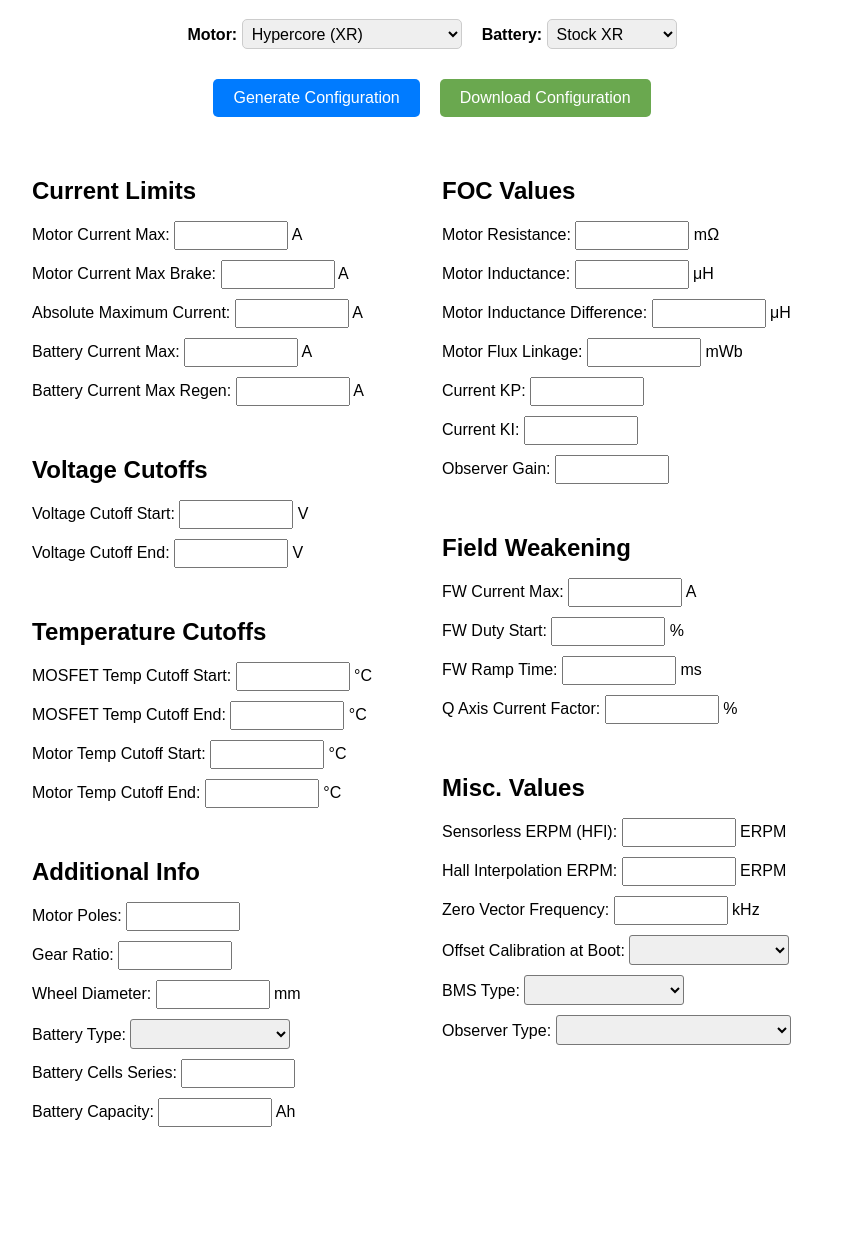
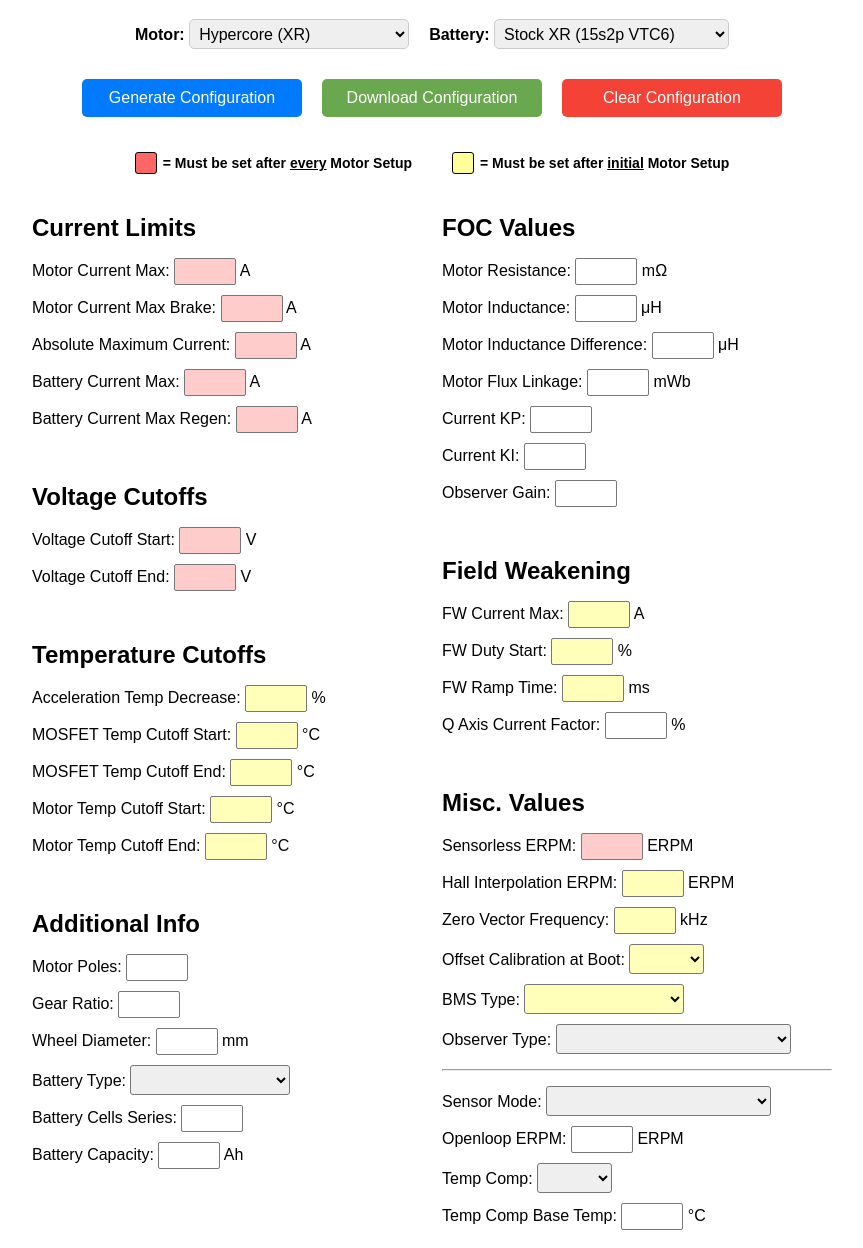
Before and after one commit to NicoAleman/FloatMotorConfigurator, a plain HTML site: page index.html in a window 1280 px wide. Shown: the part 132-1380 px from the top of the page, without its empty margins (208-1071 px from the left). Before the commit the page ends 1337 px from the top, so only its background shows below. Drawn offline with Linux system fonts and the light colour scheme; a script that the page names is missing.

Commit message:
Prototype Updates
Base UI mostly complete, prepping for scripting

```diff
--- a/index.html
+++ b/index.html
@@ -23,12 +23,12 @@
       <div class="form-group">
         <label for="battery-select">Battery:</label>
         <select id="battery-select">
-          <option value="Stock XR">Stock XR</option>
-          <option value="CBXR/JWXR">CBXR/JWXR</option>
-          <option value="CBSP">CBSP</option>
-          <option value="Speed Pack">Speed Pack</option>
-          <option value="Torque Pack">Torque Pack</option>
-          <option value="Meat Pack">Meat Pack</option>
+          <option value="Stock XR">Stock XR (15s2p VTC6)</option>
+          <option value="CBXR/JWXR">CBXR/JWXR (15s3p M35A)</option>
+          <option value="CBSP">CBSP (15s1p P42A)</option>
+          <option value="Speed Pack">Speed Pack (20s2p P28A)</option>
+          <option value="Torque Pack">Torque Pack (18s2p P42A)</option>
+          <option value="Meat Pack">ME4T Pack (18s2p 50S)</option>
         </select>
       </div>
     </div>
@@ -36,92 +36,109 @@
     <div class="button-container">
       <button id="gen-button">Generate Configuration</button>
       <button id="save-button">Download Configuration</button>
+      <button id="clear-button">Clear Configuration</button>
+    </div>
+
+    <div class="key-container">
+      <div class="key">
+        <div class="red-square"></div>
+        <div class="key-text">
+          <span class="bold">= Must be set after <span class="highlight">every</span> Motor Setup</span>
+        </div>
+      </div>
+      <div class="key">
+        <div class="yellow-square"></div>
+        <div class="key-text">
+          <span class="bold">= Must be set after <span class="highlight">initial</span> Motor Setup</span>
+        </div>
+      </div>
     </div>
 
     <div class="text-field-list">
       <div class="column">
         <h2>Current Limits</h2>
         <ul>
-          <li>Motor Current Max: <input type="text" id="motor-current-max"> A</li>
-          <li>Motor Current Max Brake: <input type="text" id="motor-current-max-brake"> A</li>
-          <li>Absolute Maximum Current: <input type="text" id="absolute-max-current"> A</li>
-          <li>Battery Current Max: <input type="text" id="battery-current-max"> A</li>
-          <li>Battery Current Max Regen: <input type="text" id="battery-current-max-regen"> A</li>
+          <li>Motor Current Max: <input type="text" id="l_current_max"> A</li>
+          <li>Motor Current Max Brake: <input type="text" id="l_current_min"> A</li>
+          <li>Absolute Maximum Current: <input type="text" id="l_abs_current_max"> A</li>
+          <li>Battery Current Max: <input type="text" id="l_in_current_max"> A</li>
+          <li>Battery Current Max Regen: <input type="text" id="l_in_current_min"> A</li>
         </ul>
 
         <h2>Voltage Cutoffs</h2>
         <ul>
-          <li>Voltage Cutoff Start: <input type="text" id="voltage-cutoff-start"> V</li>
-          <li>Voltage Cutoff End: <input type="text" id="voltage-cutoff-end"> V</li>
+          <li>Voltage Cutoff Start: <input type="text" id="l_battery_cut_start"> V</li>
+          <li>Voltage Cutoff End: <input type="text" id="l_battery_cut_end"> V</li>
         </ul>
 
         <h2>Temperature Cutoffs</h2>
         <ul>
-          <li>MOSFET Temp Cutoff Start: <input type="text" id="mosfet-temp-cutoff-start"> °C</li>
-          <li>MOSFET Temp Cutoff End: <input type="text" id="mosfet-temp-cutoff-end"> °C</li>
-          <li>Motor Temp Cutoff Start: <input type="text" id="motor-temp-cutoff-start"> °C</li>
-          <li>Motor Temp Cutoff End: <input type="text" id="motor-temp-cutoff-end"> °C</li>
+          <li>Acceleration Temp Decrease: <input type="text" id="l_temp_accel_dec"> %</li>
+          <li>MOSFET Temp Cutoff Start: <input type="text" id="l_temp_fet_start"> °C</li>
+          <li>MOSFET Temp Cutoff End: <input type="text" id="l_temp_fet_end"> °C</li>
+          <li>Motor Temp Cutoff Start: <input type="text" id="l_temp_motor_start"> °C</li>
+          <li>Motor Temp Cutoff End: <input type="text" id="l_temp_motor_end"> °C</li>
         </ul>
 
         <h2>Additional Info</h2>
         <ul>
-          <li>Motor Poles: <input type="text" id="motor-poles"> </li>
-          <li>Gear Ratio: <input type="text" id="gear-ratio"> </li>
-          <li>Wheel Diameter: <input type="text" id="wheel-diameter"> mm</li>
+          <li>Motor Poles: <input type="text" id="si_motor_poles"> </li>
+          <li>Gear Ratio: <input type="text" id="si_gear_ratio"> </li>
+          <li>Wheel Diameter: <input type="text" id="si_wheel_diameter"> mm</li>
           <li>Battery Type:
-            <select id="battery-type">
+            <select id="si_battery_type">
               <option value=""></option>
               <option value="0">Li-ion (3.0-4.2V)</option>
               <option value="1">Li-iron (2.6-3.6V)</option>
               <option value="2">Lead Acid</option>
             </select>
           </li>
-          <li>Battery Cells Series: <input type="text" id="battery-cells-series"> </li>
-          <li>Battery Capacity: <input type="text" id="battery-capacity"> Ah</li>
+          <li>Battery Cells Series: <input type="text" id="si_battery_cells"> </li>
+          <li>Battery Capacity: <input type="text" id="si_battery_ah"> Ah</li>
         </ul>
       </div>
 
       <div class="column">
         <h2>FOC Values</h2>
         <ul>
-          <li>Motor Resistance: <input type="text" id="motor-resistance"> mΩ</li>
-          <li>Motor Inductance: <input type="text" id="motor-inductance"> μH</li>
-          <li>Motor Inductance Difference: <input type="text" id="motor-inductance-difference"> μH</li>
-          <li>Motor Flux Linkage: <input type="text" id="motor-flux-linkage"> mWb</li>
-          <li>Current KP: <input type="text" id="current-kp"> </li>
-          <li>Current KI: <input type="text" id="current-ki"> </li>
-          <li>Observer Gain: <input type="text" id="observer-gain"> </li>
+          <li>Motor Resistance: <input type="text" id="foc_motor_r"> mΩ</li>
+          <li>Motor Inductance: <input type="text" id="foc_motor_l"> μH</li>
+          <li>Motor Inductance Difference: <input type="text" id="foc_motor_ld_lq_diff"> μH</li>
+          <li>Motor Flux Linkage: <input type="text" id="foc_motor_flux_linkage"> mWb</li>
+          <li>Current KP: <input type="text" id="foc_current_kp"> </li>
+          <li>Current KI: <input type="text" id="foc_current_ki"> </li>
+          <li>Observer Gain: <input type="text" id="foc_observer_gain"> </li>
         </ul>
 
         <h2>Field Weakening</h2>
         <ul>
-          <li>FW Current Max: <input type="text" id="fw-current-max"> A</li>
-          <li>FW Duty Start: <input type="text" id="fw-duty-start"> %</li>
-          <li>FW Ramp Time: <input type="text" id="fw-ramp-time"> ms</li>
-          <li>Q Axis Current Factor: <input type="text" id="q-axis-current-factor"> %</li>
+          <li>FW Current Max: <input type="text" id="foc_fw_current_max"> A</li>
+          <li>FW Duty Start: <input type="text" id="foc_fw_duty_start"> %</li>
+          <li>FW Ramp Time: <input type="text" id="foc_fw_ramp_time"> ms</li>
+          <li>Q Axis Current Factor: <input type="text" id="foc_fw_q_current_factor"> %</li>
         </ul>
 
         <h2>Misc. Values</h2>
         <ul>
-          <li>Sensorless ERPM (HFI): <input type="text" id="sensorless-erpm"> ERPM</li>
-          <li>Hall Interpolation ERPM: <input type="text" id="hall-interpolation-erpm"> ERPM</li>
-          <li>Zero Vector Frequency: <input type="text" id="zero-vector-frequency"> kHz</li>
+          <li>Sensorless ERPM: <input type="text" id="foc_sl_erpm"> ERPM</li>
+          <li>Hall Interpolation ERPM: <input type="text" id="foc_hall_interp_erpm"> ERPM</li>
+          <li>Zero Vector Frequency: <input type="text" id="foc_f_zv"> kHz</li>
           <li>Offset Calibration at Boot:
-            <select id="calibration-at-boot">
+            <select id="foc_offsets_cal_on_boot">
               <option value=""></option>
               <option value="0">False</option>
               <option value="1">True</option>
             </select>
           </li>
           <li>BMS Type:
-            <select id="bms-type">
+            <select id="bms.type">
               <option value=""></option>
               <option value="0">None</option>
               <option value="1">VESC BMS</option>
             </select>
           </li>
           <li>Observer Type:
-            <select id="observer-type">
+            <select id="foc_observer_type">
               <option value=""></option>
               <option value="0">Ortega Original</option>
               <option value="1">MXLemming</option>
@@ -129,6 +146,30 @@
               <option value="3">MXLemming Lambda Comp</option>
             </select>
           </li>
+          <hr>
+          <li>Sensor Mode:
+            <select id="foc_sensor_mode">
+              <option value=""></option>
+              <option value="0">Sensorless</option>
+              <option value="1">Encoder</option>
+              <option value="2">Hall Sensors</option>
+              <option value="3">HFI</option>
+              <option value="4">VSS</option>
+              <option value="5">45 Deg V0V7 HFI (Silent)</option>
+              <option value="6">45 Deg V0 HFI</option>
+              <option value="7">Coupled V0V7 HFI (Silent)</option>
+              <option value="8">Coupled V0 HFI</option>
+            </select>
+          </li>
+          <li>Openloop ERPM: <input type="text" id="foc_openloop_rpm"> ERPM</li>
+          <li>Temp Comp:
+            <select id="foc_temp_comp">
+              <option value=""></option>
+              <option value="0">False</option>
+              <option value="1">True</option>
+            </select>
+          </li>
+          <li>Temp Comp Base Temp: <input type="text" id="foc_temp_comp_base_temp"> °C</li>
         </ul>
       </div>
     </div>
--- /dev/null
+++ b/script.js
@@ -0,0 +1,67 @@
+// Function to apply colored background to specified text fields / selects
+function applyColorChangeRule(inputId, color, dimColor) {
+  const inputElement = document.getElementById(inputId);
+
+  // Set the initial background color
+  inputElement.style.backgroundColor = color;
+
+  // Check if the input element is a select
+  if (inputElement.tagName === 'SELECT') {
+    inputElement.addEventListener('change', function() {
+      // Check if the select option value is empty
+      const selectedOption = inputElement.options[inputElement.selectedIndex];
+      if (selectedOption.value === '') {
+        inputElement.style.backgroundColor = color;
+      } else {
+        inputElement.style.backgroundColor = dimColor;
+      }
+    });
+  } else {
+    inputElement.addEventListener('input', function() {
+      // Check if the input field is empty
+      if (inputElement.value === '') {
+        inputElement.style.backgroundColor = color;
+      } else {
+        inputElement.style.backgroundColor = dimColor;
+      }
+    });
+  }
+}
+
+// Array of parameter IDs that must be set after every Motor Setup
+const everySetupIds = [
+  'l_current_max',
+  'l_current_min',
+  'l_abs_current_max',
+  'l_in_current_max',
+  'l_in_current_min',
+  'l_battery_cut_start',
+  'l_battery_cut_end',
+  'foc_sl_erpm'
+];
+
+// Array of parameter IDs that only must be set after initial Motor Setup
+const initialSetupIds = [
+  'l_temp_accel_dec',
+  'l_temp_fet_start',
+  'l_temp_fet_end',
+  'l_temp_motor_start',
+  'l_temp_motor_end',
+  'foc_fw_current_max',
+  'foc_fw_duty_start',
+  'foc_fw_ramp_time',
+  'foc_hall_interp_erpm',
+  'foc_f_zv',
+  'foc_offsets_cal_on_boot',
+  'bms.type'
+];
+
+// Apply red background to "Every Setup" parameters
+everySetupIds.forEach(function(inputId) {
+  applyColorChangeRule(inputId, '#ff000033', '#ff000014');
+});
+
+// Apply yellow background to "Initial Setup" parameters
+initialSetupIds.forEach(function(inputId) {
+  applyColorChangeRule(inputId, '#ffff0046', '#ffff0020');
+});
--- a/style.css
+++ b/style.css
@@ -7,18 +7,6 @@ h1 {
   color: #333;
   text-align: center;
   line-height: 40px;
-}
-
-.form-container {
-  display: flex;
-  justify-content: center;
-  align-items: center;
-  margin-bottom: 20px;
-}
-
-.form-group {
-  margin-left: 10px;
-  margin-right: 10px;
 }
 
 label {
@@ -40,6 +28,7 @@ select {
   border-radius: 3px;
   border: 1px solid #777;
   width: 160px;
+  transition: background-color 0.2s ease;
 }
 
 #motor-select {
@@ -52,12 +41,28 @@ select {
 #battery-select {
   border: 1px solid #ccc;
   border-radius: 5px;
-  width: 130px;
+  width: 235px;
   margin-bottom: 10px;
 }
 
-#observer-type {
+#foc_offsets_cal_on_boot {
+  width: 75px;
+}
+
+#bms.type {
+  width: 120px;
+}
+
+#foc_observer_type {
   width: 235px;
+}
+
+#foc_sensor_mode {
+  width: 225px;
+}
+
+#foc_temp_comp {
+  width: 75px;
 }
 
 .button-container {
@@ -75,6 +80,7 @@ select {
   cursor: pointer;
   margin-left: 10px;
   margin-right: 10px;
+  width: 220px;
 }
 
 .button-container #gen-button {
@@ -93,6 +99,70 @@ select {
   background-color: #38761d;
 }
 
+.button-container #clear-button {
+  background-color: #f44336;
+}
+
+.button-container #clear-button:hover {
+  background-color: #bb0000;
+}
+
+.key-container {
+  display: flex;
+  justify-content: center;
+}
+
+.key {
+  display: flex;
+  align-items: center;
+  margin-right: 20px;
+  margin-left: 20px;
+  margin-top: 15px
+}
+
+.red-square {
+  width: 20px;
+  height: 20px;
+  background-color: #ff000099;
+  border: 1px solid black;
+  border-radius: 3px;
+  margin-right: 6px;
+}
+
+.yellow-square {
+  width: 20px;
+  height: 20px;
+  background-color: #ffff0066;
+  border: 1px solid black;
+  border-radius: 3px;
+  margin-right: 6px;
+}
+
+.key-text {
+  font-size: 14px;
+}
+
+.bold {
+  font-weight: bold;
+}
+
+.highlight {
+  text-decoration: underline;
+  font-weight: bolder;
+}
+
+.form-container {
+  display: flex;
+  justify-content: center;
+  align-items: center;
+  margin-bottom: 20px;
+}
+
+.form-group {
+  margin-left: 10px;
+  margin-right: 10px;
+}
+
 .text-field-list-wrapper {
   display: flex;
   justify-content: center;
@@ -100,7 +170,7 @@ select {
 
 .text-field-list {
   display: grid;
-  grid-template-columns: repeat(auto-fit, minmax(250px, 1fr));
+  grid-template-columns: repeat(auto-fit, minmax(350px, 1fr));
   grid-column-gap: 20px;
   max-width: 800px;
   margin: 0 auto;
@@ -124,8 +194,16 @@ select {
   margin-bottom: 10px;
 }
 
+.text-field-list hr {
+  margin-top: 15px;
+  margin-bottom: 15px;
+}
+
 .text-field-list input[type="text"] {
   text-align: right;
   padding: 5px;
-  width: 100px;
+  width: 50px;
+  border: 1px solid #777;
+  border-radius: 2px;
+  transition: background-color 0.2s ease;
 }
```
